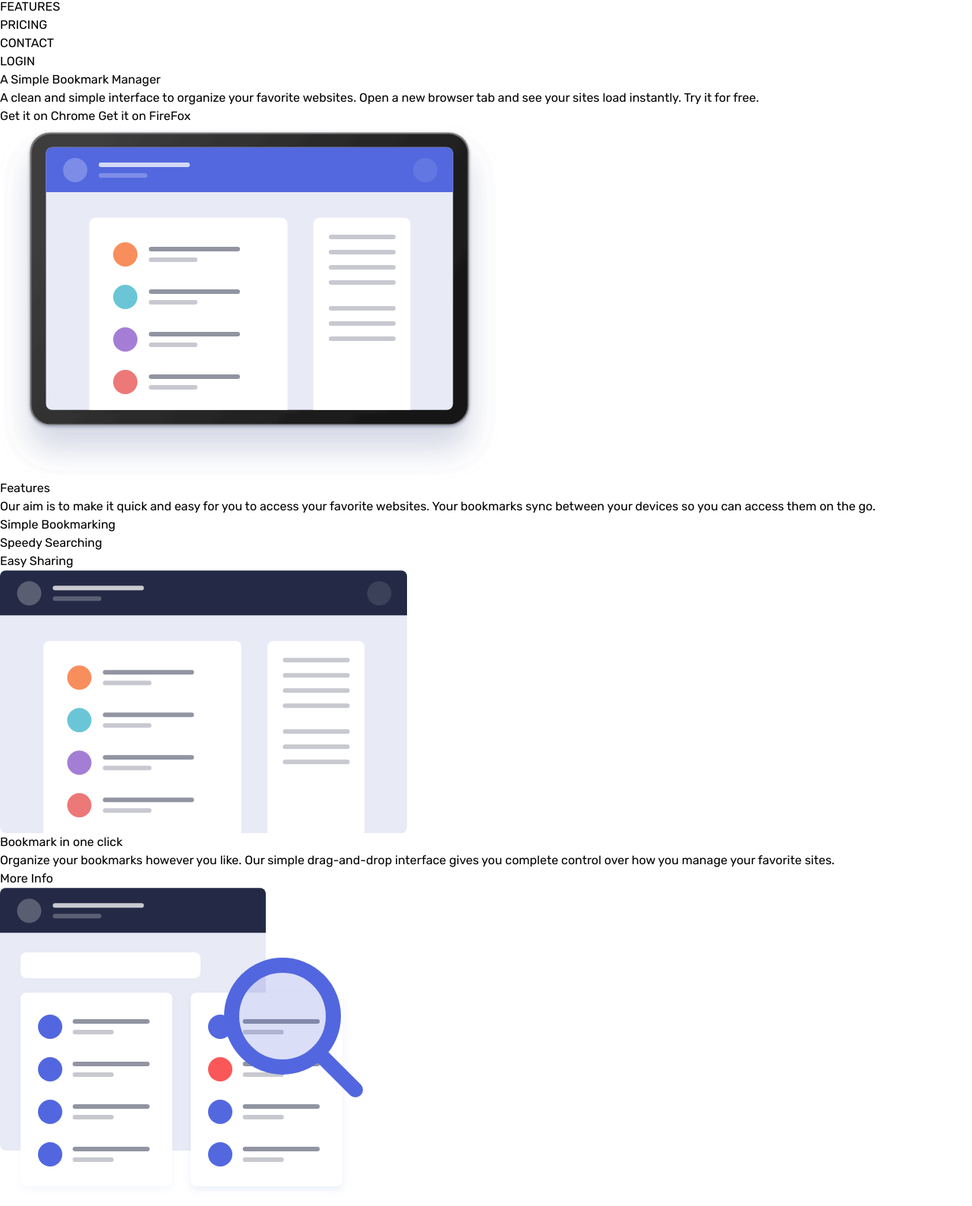
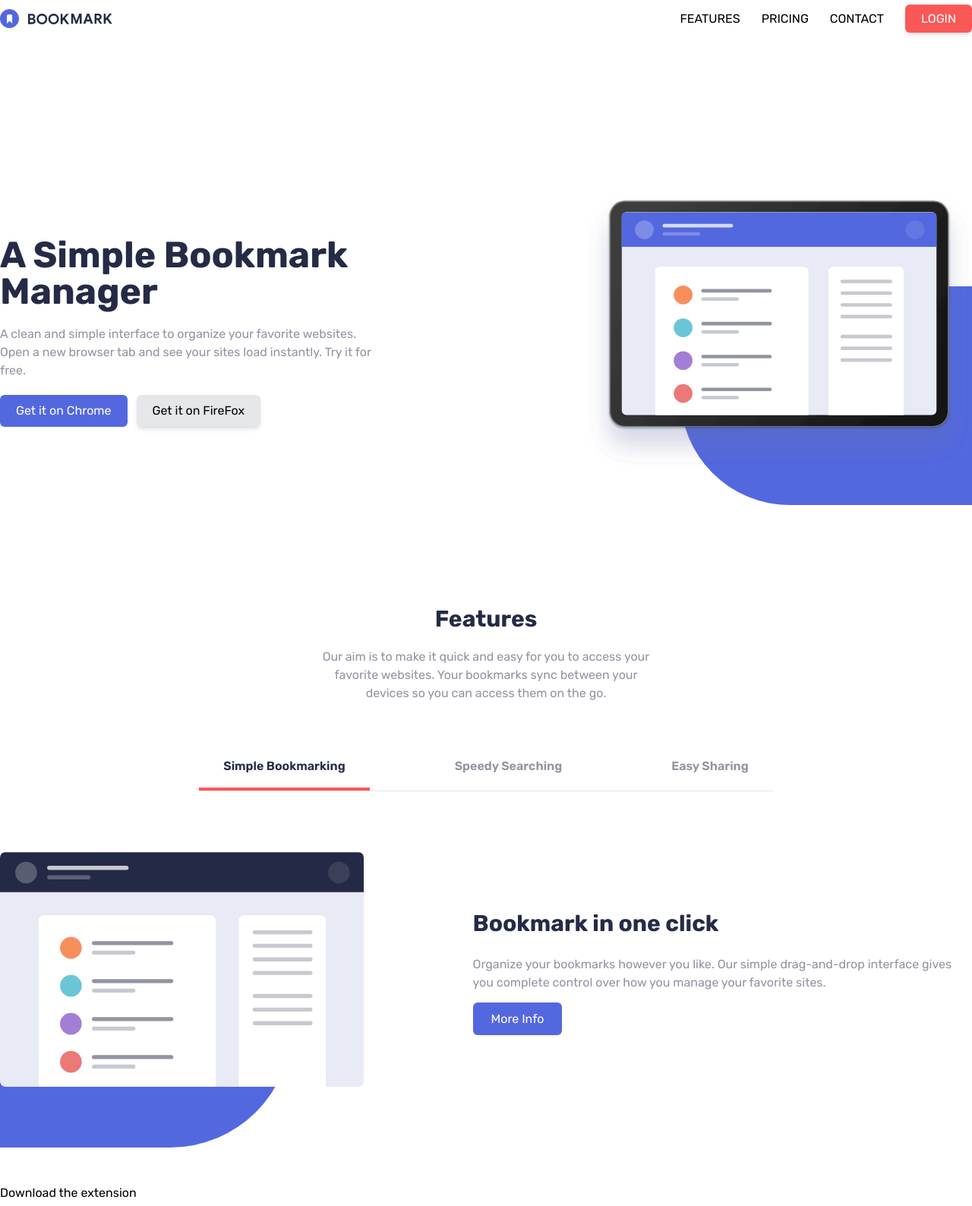
Before and after one commit to Joshua-timothy/bookmark-landing-page, a website: page index.html in a window 1280 px wide. Shown: the part 28-1616 px from the top of the page at 76% size. Drawn offline with Linux system fonts and the light colour scheme.

Commit message:
Styled header and features section

```diff
--- a/index.html
+++ b/index.html
@@ -13,107 +13,181 @@
     <title>Frontend Mentor | Bookmark landing page</title>
     <link rel="stylesheet" href="./dist/styles.css" />
   </head>
-  <body>
-    <header>
-      <nav aria-label="primary-navigation">
+  <body class="relative">
+    <header class="con">
+      <nav
+        aria-label="primary-navigation"
+        class="flex items-center justify-between py-10"
+      >
         <img src="./images/logo-bookmark.svg" alt="logo-bookmark" />
-        <ul>
-          <li><a href="">FEATURES</a></li>
-          <li><a href="">PRICING</a></li>
-          <li><a href="">CONTACT</a></li>
-          <li><a href="">LOGIN</a></li>
+        <ul class="flex items-center gap-x-7">
+          <li class="transition-colors hover:text-SoftRed">
+            <a href="">FEATURES</a>
+          </li>
+          <li class="transition-colors hover:text-SoftRed">
+            <a href="">PRICING</a>
+          </li>
+          <li class="transition-colors hover:text-SoftRed">
+            <a href="">CONTACT</a>
+          </li>
+          <li>
+            <a
+              href=""
+              class="cursor-pointer rounded-md border border-transparent bg-SoftRed px-5 py-2 text-white shadow-md transition-colors hover:border hover:border-solid hover:border-SoftRed hover:bg-transparent hover:text-SoftRed"
+              >LOGIN</a
+            >
+          </li>
         </ul>
       </nav>
-      <section>
+      <section class="grid min-h-[90vh] place-content-center">
+        <div class="flex items-center justify-between">
           <div>
-          <div>
-            <h1>A Simple Bookmark Manager</h1>
-            <p>
+            <h1 class="w-[85%] text-5xl font-bold text-VeryDarkBlue">
+              A Simple Bookmark Manager
+            </h1>
+            <p class="my-5 w-[65%] text-GrayishBlue">
               A clean and simple interface to organize your favorite websites.
               Open a new browser tab and see your sites load instantly. Try it
               for free.
             </p>
-            <div>
-              <a href="#">Get it on Chrome</a>
-              <a href="#">Get it on FireFox</a>
+            <div class="flex gap-x-3">
+              <a
+                href="#"
+                class="rounded-md border border-transparent bg-SoftBlue px-5 py-2 text-white transition-colors hover:border-SoftBlue hover:bg-transparent hover:text-SoftBlue"
+                >Get it on Chrome</a
+              >
+              <a
+                href="#"
+                class="rounded-md border border-transparent bg-gray-200 px-5 py-2 shadow-md transition-colors hover:border-black hover:bg-transparent"
+                >Get it on FireFox</a
+              >
             </div>
           </div>
           <div>
-            <img src="./images/illustration-hero.svg" alt="illustration-hero" />
-            <div></div>
+            <img
+              src="./images/illustration-hero.svg"
+              alt="illustration-hero"
+              class="z-10"
+            />
+            <div
+              class="absolute right-0 -z-10 h-72 w-[30vw] -translate-y-60 rounded-l-full bg-SoftBlue"
+            ></div>
           </div>
         </div>
       </section>
     </header>
     <main>
       <section>
-        <div>
-          <h2>Features</h2>
-          <p>
-            Our aim is to make it quick and easy for you to access your favorite
-            websites. Your bookmarks sync between your devices so you can access
-            them on the go.
+        <div class="con">
+          <div class="mb-14 text-center">
+            <h2 class="mb-5 text-3xl font-bold text-VeryDarkBlue">Features</h2>
+            <p class="mx-auto w-[35%] text-GrayishBlue">
+              Our aim is to make it quick and easy for you to access your
+              favorite websites. Your bookmarks sync between your devices so you
+              can access them on the go.
             </p>
           </div>
-        <div>
-          <div>
-            <h3>Simple Bookmarking</h3>
-            <h3>Speedy Searching</h3>
-            <h3>Easy Sharing</h3>
+          <div class="mx-auto flex w-full flex-col items-center justify-center">
+            <div class="flex gap-x-20 border-b">
+              <button
+                class="border-b-4 border-b-SoftRed px-8 py-4 font-semibold text-VeryDarkBlue transition-colors"
+              >
+                Simple Bookmarking
+              </button>
+              <button
+                class="border-b-4 border-b-transparent px-8 py-4 font-semibold text-GrayishBlue transition-colors hover:text-SoftRed"
+              >
+                Speedy Searching
+              </button>
+              <button
+                class="border-b-4 border-b-transparent px-8 py-4 font-semibold text-GrayishBlue transition-colors hover:text-SoftRed"
+              >
+                Easy Sharing
+              </button>
             </div>
-          <div>
-            <div>
+            <div class="mb-32">
+              <div class="relative mt-20">
+                <div class="flex items-center justify-between gap-x-36">
                   <div>
                     <img
                       src="./images/illustration-features-tab-1.svg"
                       alt="illustration-features-tab-1"
+                      class="w-[50rem]"
+                    />
+                  </div>
+                  <div>
+                    <h4 class="mx-auto text-3xl font-bold text-VeryDarkBlue">
+                      Bookmark in one click
+                    </h4>
+                    <p class="my-6 text-GrayishBlue">
+                      Organize your bookmarks however you like. Our simple
+                      drag-and-drop interface gives you complete control over
+                      how you manage your favorite sites.
+                    </p>
+                    <a
+                      href="#"
+                      class="rounded-md bg-SoftBlue px-6 py-3 text-white"
+                      >More Info</a
+                    >
+                  </div>
+                </div>
+                <div
+                  class="invisible absolute top-0 flex items-center justify-between gap-x-36"
+                >
+                  <div>
+                    <img
+                      src="./images/illustration-features-tab-2.svg"
+                      alt="illustration-features-tab-2"
+                      class="w-[50rem]"
                     />
                     <div></div>
                   </div>
                   <div>
-                <h4>Bookmark in one click</h4>
-                <p>
-                  Organize your bookmarks however you like. Our simple
-                  drag-and-drop interface gives you complete control over how
-                  you manage your favorite sites.
+                    <h4 class="mx-auto text-3xl font-bold text-VeryDarkBlue">
+                      Intelligent search
+                    </h4>
+                    <p class="my-6 text-GrayishBlue">
+                      Our powerful search feature will help you find saved sites
+                      in no time at all. No need to trawl through all of your
+                      bookmarks.
                     </p>
-                <a href="#">More Info</a>
+                    <a
+                      href="#"
+                      class="rounded-md bg-SoftBlue px-6 py-3 text-white"
+                      >More Info</a
+                    >
                   </div>
                 </div>
-            <div>
+                <div
+                  class="invisible absolute top-0 flex items-center justify-between gap-x-36"
+                >
                   <div>
                     <img
-                  src="./images/illustration-features-tab-2.svg"
-                  alt="illustration-features-tab-2"
+                      src="./images/illustration-features-tab-3.svg"
+                      alt="illustration-features-tab-3"
+                      class="w-[50rem]"
                     />
                     <div></div>
                   </div>
                   <div>
-                <h4>Intelligent search</h4>
-                <p>
-                  Our powerful search feature will help you find saved sites in
-                  no time at all. No need to trawl through all of your
-                  bookmarks.
-                </p>
-                <a href="#">More Info</a>
-              </div>
-            </div>
-            <div>
-              <div>
-                <img
-                  src="./images/illustration-features-tab-3.svg"
-                  alt="illustration-features-tab-3"
-                />
-                <div></div>
-              </div>
-              <div>
-                <h4>Share your bookmarks Easily</h4>
-                <p>
+                    <h4 class="mx-auto text-3xl font-bold text-VeryDarkBlue">
+                      Share your bookmarks Easily
+                    </h4>
+                    <p class="my-6 text-GrayishBlue">
                       share your bookmarks and collections with others. Create a
                       shareable link that you can send at the click of a button.
                     </p>
-                <a href="#">More Info</a>
+                    <a
+                      href="#"
+                      class="rounded-md bg-SoftBlue px-6 py-3 text-white"
+                      >More Info</a
+                    >
                   </div>
+                </div>
+              </div>
+              <div
+                class="absolute left-0 -z-10 h-80 w-[30vw] -translate-y-60 rounded-r-full bg-SoftBlue"
+              ></div>
             </div>
           </div>
         </div>
--- a/src/input.css
+++ b/src/input.css
@@ -9,3 +9,9 @@
     @apply font-Rubik;
   }
 }
+
+@layer utilities {
+  .con {
+    @apply mx-auto sm:max-w-2xl lg:max-w-4xl xl:max-w-7xl;
+  }
+}
```
Also changed, not shown: dist/styles.css. Lines whose indentation alone changed are shown as unchanged.
